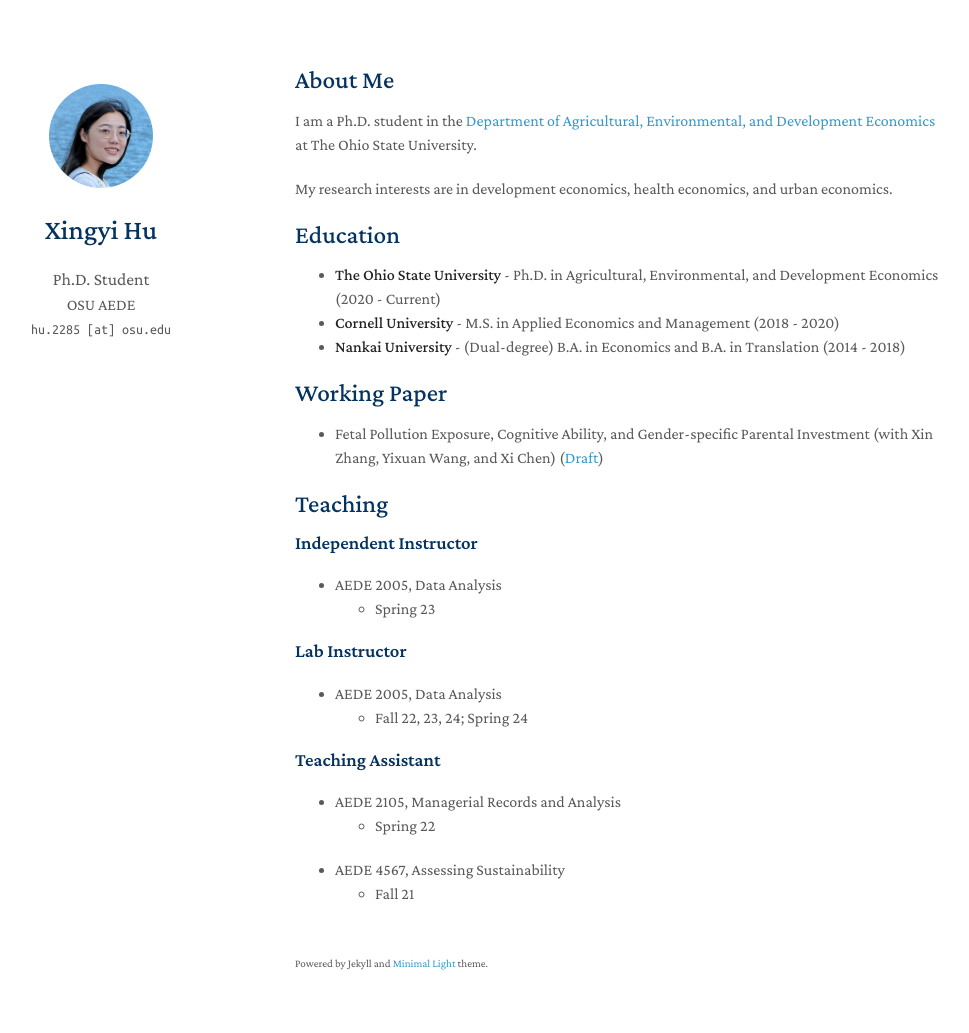
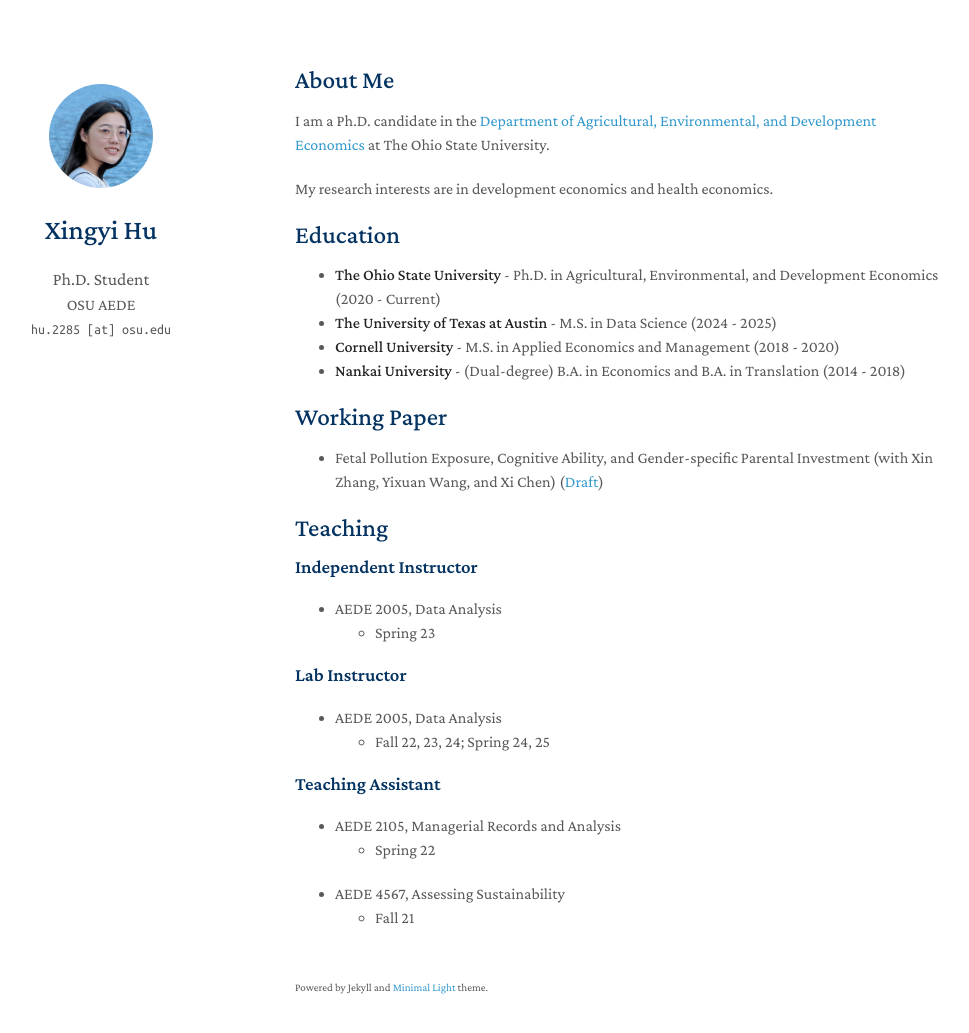
Before and after one commit to xingyi-hu/xingyi-hu.github.io, a Jekyll site: the page built from index.md, in a window 1280 px wide and 1068 px high. Shown: the top 1033 px of the window, without its empty margins (175-1144 px from the left). Built offline with Jekyll 4.4.1, drawn with Linux system fonts in a browser that asks for light colours; a style sheet for code colours, icons or effects is not loaded; our own code applies the rules of GitHub Pages for plain Markdown files.

Commit message:
Update personal details

```diff
--- a/index.md
+++ b/index.md
@@ -4,13 +4,14 @@ layout: homepage
 
 ## About Me
 
-I am a Ph.D. student in the [Department of Agricultural, Environmental, and Development Economics](https://aede.osu.edu/home) at The Ohio State University.
+I am a Ph.D. candidate in the [Department of Agricultural, Environmental, and Development Economics](https://aede.osu.edu/home) at The Ohio State University.
 
-My research interests are in development economics, health economics, and urban economics.
+My research interests are in development economics and health economics.
 
 
 ## Education
 - **The Ohio State University** - Ph.D. in Agricultural, Environmental, and Development Economics (2020 - Current)
+- **The University of Texas at Austin** - M.S. in Data Science (2024 - 2025)
 - **Cornell University** - M.S. in Applied Economics and Management (2018 - 2020)
 - **Nankai University** - (Dual-degree) B.A. in Economics and B.A. in Translation (2014 - 2018)
 
@@ -24,7 +25,7 @@ My research interests are in development economics, health economics, and urban
 
 ### Lab Instructor
 - AEDE 2005, Data Analysis
-  - Fall 22, 23, 24; Spring 24
+  - Fall 22, 23, 24; Spring 24, 25
 
 ### Teaching Assistant
 - AEDE 2105, Managerial Records and Analysis
```
